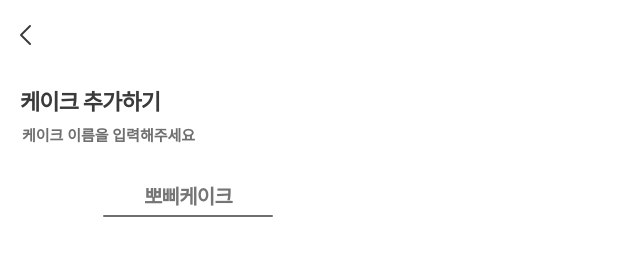
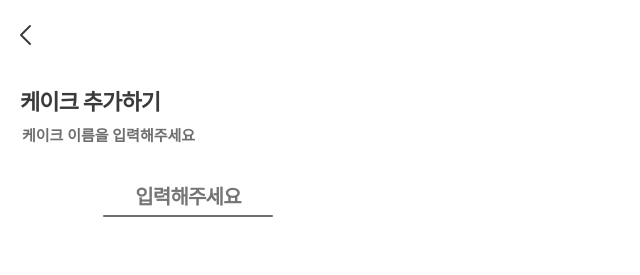
Before and after one commit to DOSOPT-SOPKATHON-WEB4/Web, a React (Vite) app in the folder FrontEnd/: page /add-tag in a window 1280 px wide. Shown: the top 275 px of the page, without its empty margins (0-640 px from the left). Built offline with nearby package versions, Linux system fonts and the light colour scheme.

Commit message:
fix: add-tag

```diff
--- a/FrontEnd/src/pages/AddTagPage.jsx
+++ b/FrontEnd/src/pages/AddTagPage.jsx
@@ -49,7 +49,7 @@ const AddTagPage = () => {
             onChange={(e) => {
               setSlideTitle(e.target.value);
             }}
-            placeholder='뽀삐케이크'
+            placeholder='입력해주세요'
           />
           <St.AddTagBox></St.AddTagBox>
         </St.AddTagLayout>
```
